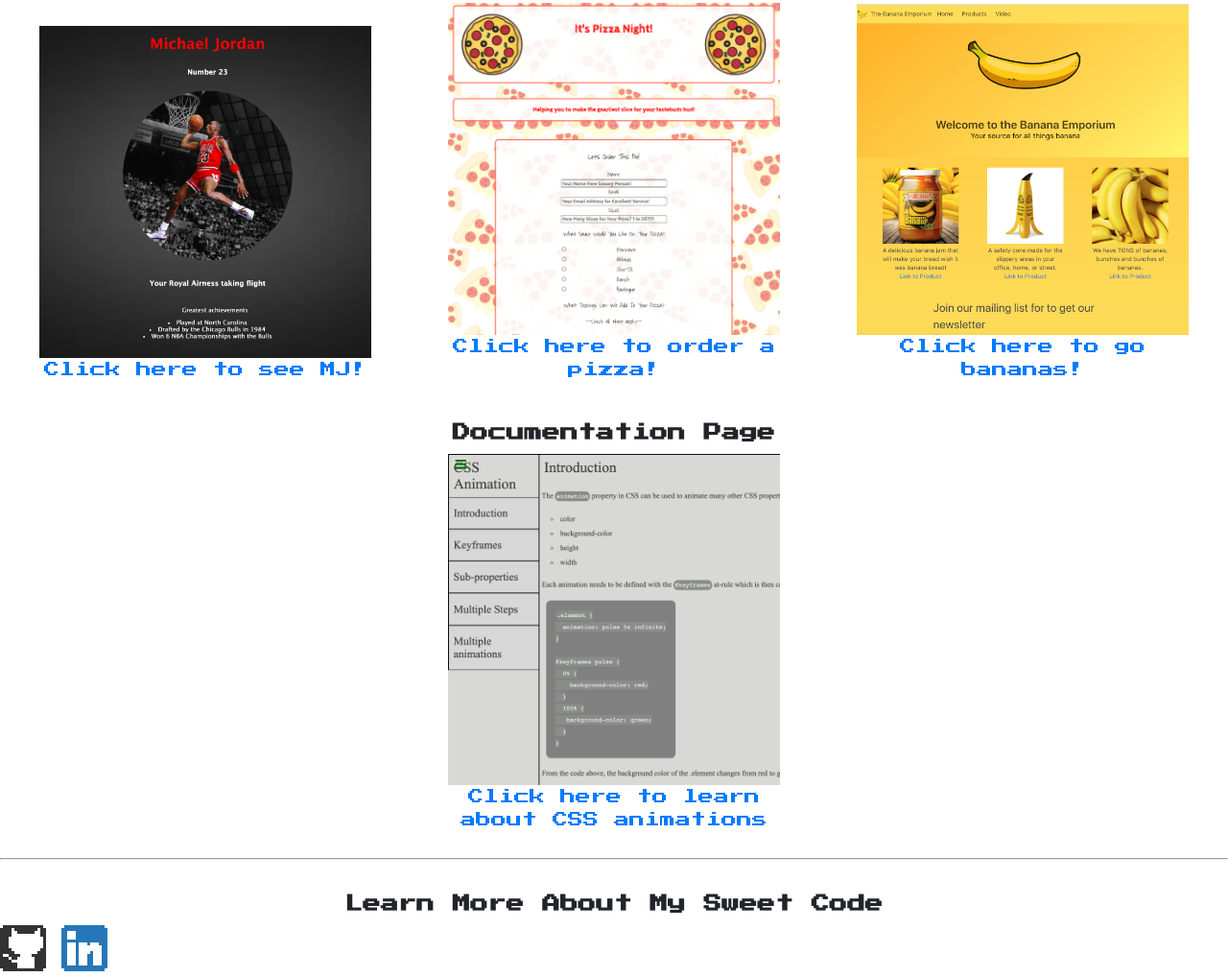
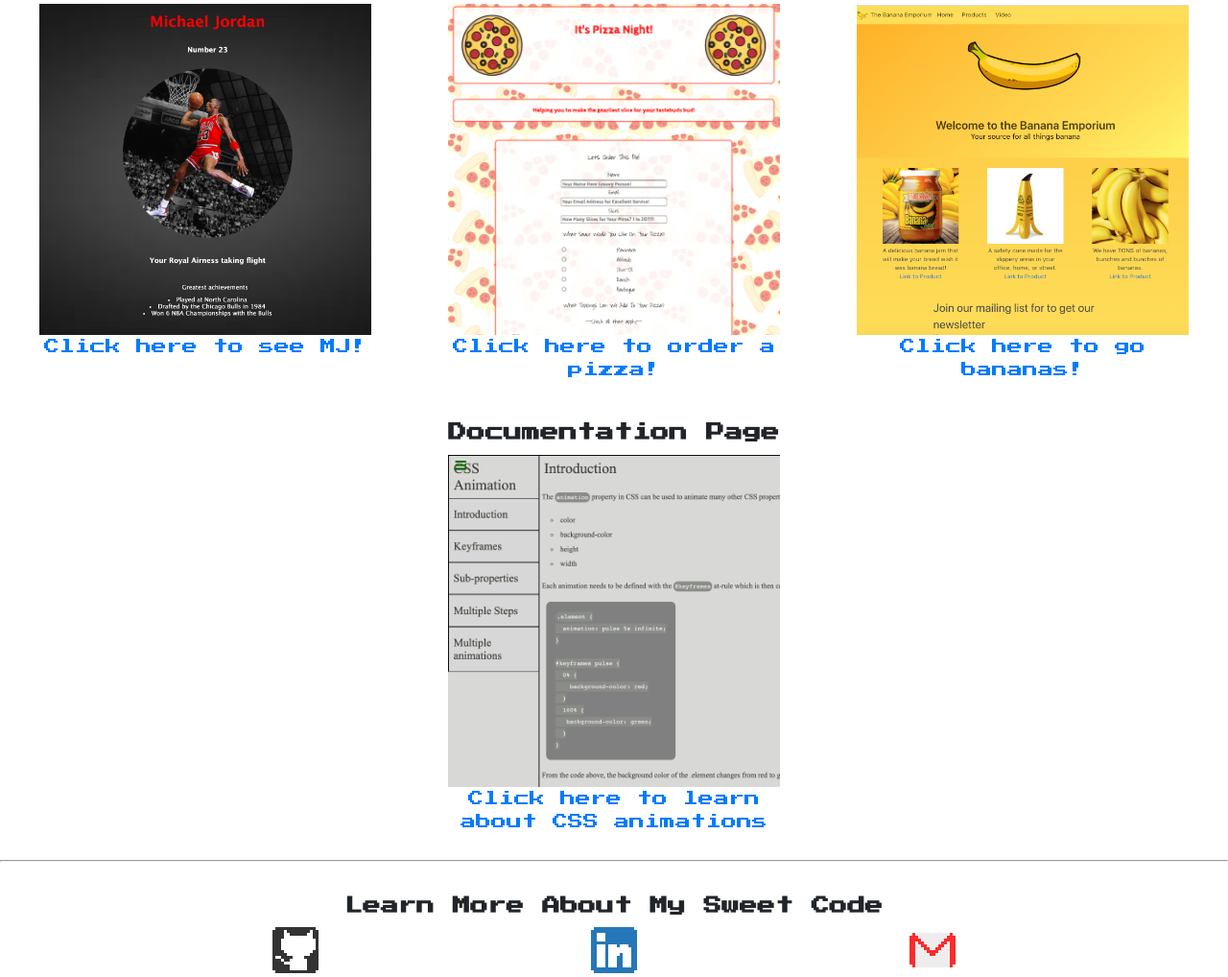
Before and after one commit to dobbe2/codeCampPortfolio, a plain HTML site: page index.html in a window 1280 px wide. Shown: the part 963-1981 px from the top of the page at 96% size. Drawn offline with nearby package versions, Linux system fonts and the light colour scheme.

Commit message:
fixed flex in project tiles, added media query to tiles for mobile

```diff
--- a/assets/styles.css
+++ b/assets/styles.css
@@ -44,6 +44,7 @@
     white-space: nowrap;
     overflow: hidden;
     text-overflow: ellipsis;
+    font-size: 1.5vw;
 }
 
 .project-tile{
@@ -51,6 +52,13 @@
     flex-direction: column;
     width: 30%;
     margin: 20px;
+
+}
+
+@media (max-width: 600px){
+    .project-tile {
+        width: 80%
+    }
 }
 .project-image{
     width: 90%;
@@ -63,4 +71,15 @@
     flex-wrap: wrap;
     flex-direction: row;
     justify-content: space-evenly;
+    align-items: flex-start;
 }
+
+#icon-row {
+    display: flex;
+    flex-direction: row;
+    justify-content: space-evenly;
+}
+
+#nes-icon{
+    margin: 20px;
+}
--- a/index.html
+++ b/index.html
@@ -1,5 +1,6 @@
 <!DOCTYPE html>
 <html lang="en">
+
 <head>
   <meta charset="UTF-8">
   <meta name="viewport" content="width=device-width, initial-scale=1.0">
@@ -8,6 +9,7 @@
   <link href="https://unpkg.com/nes.css@latest/css/nes.min.css" rel="stylesheet" />
   <link rel="stylesheet" href="./assets/styles.css">
 </head>
+
 <body>
   <div id="navbar">
     <h2 class="nav-left">JD Designs</h2>
@@ -48,13 +50,18 @@
   <hr><br>
   <div id="about-me">
     <h3>Learn More About My Sweet Code</h3>
+    <div id="icon-row">
     <!-- github -->
     <a href="https://github.com/dobbe2" target="_blank" id="profile-link"><i class="nes-icon github is-medium"></i></a>
     <!-- linkedin -->
-  <a href="https://www.linkedin.com/in/james-dobbe/" target="_blank" id="linkedin-link"><i class="nes-icon linkedin is-medium"></i></a>
+    <a href="https://www.linkedin.com/in/james-dobbe/" target="_blank" id="linkedin-link"><i
+        class="nes-icon linkedin is-medium"></i></a>
+    <a href="mailto:dobbe2@gmail.com"><i class="nes-icon gmail is-medium"></i></a>
+    </div>
   </div>
 
 
   <script src="https://cdn.freecodecamp.org/testable-projects-fcc/v1/bundle.js"></script>
 </body>
+
 </html>
```
Lines whose indentation alone changed are shown as unchanged.
